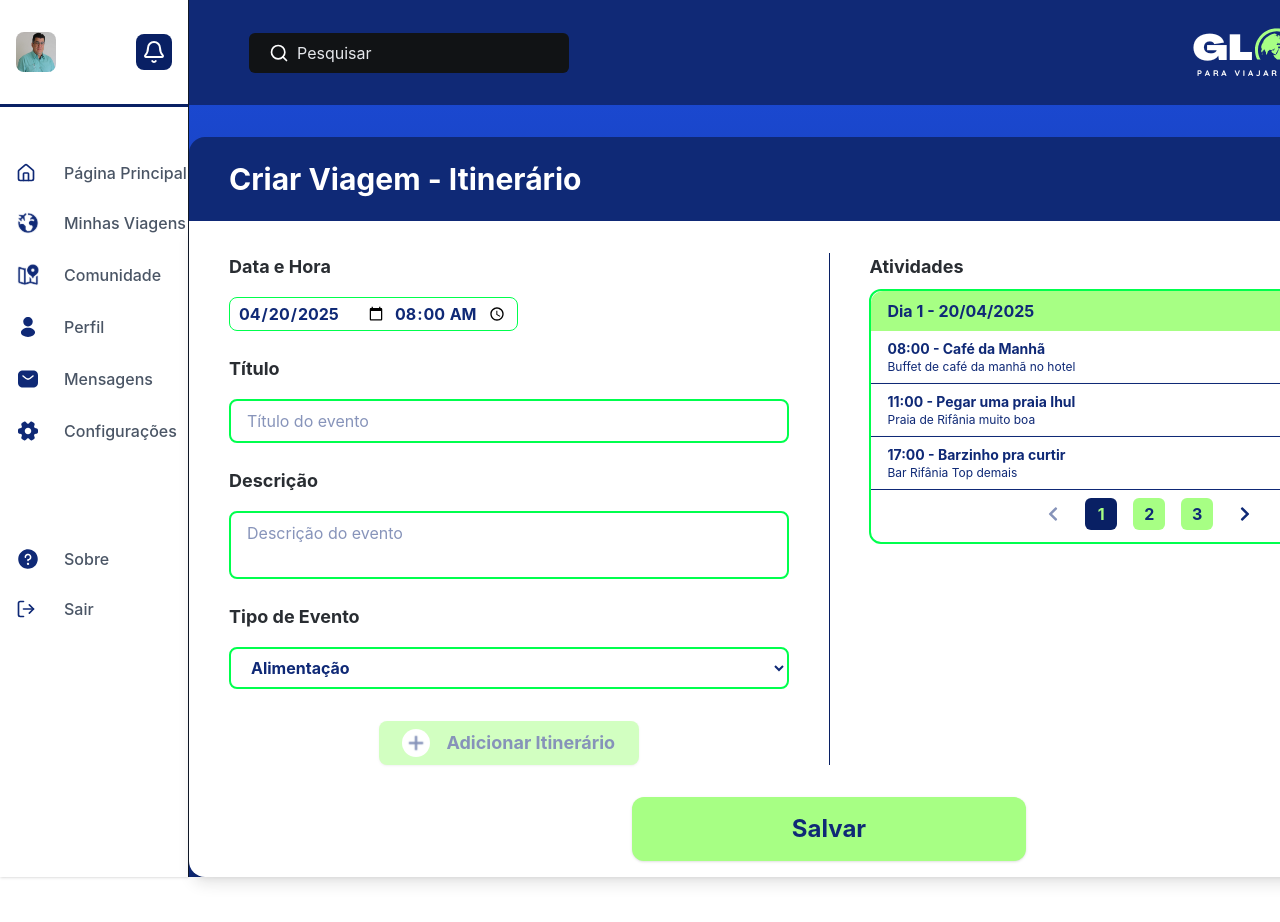
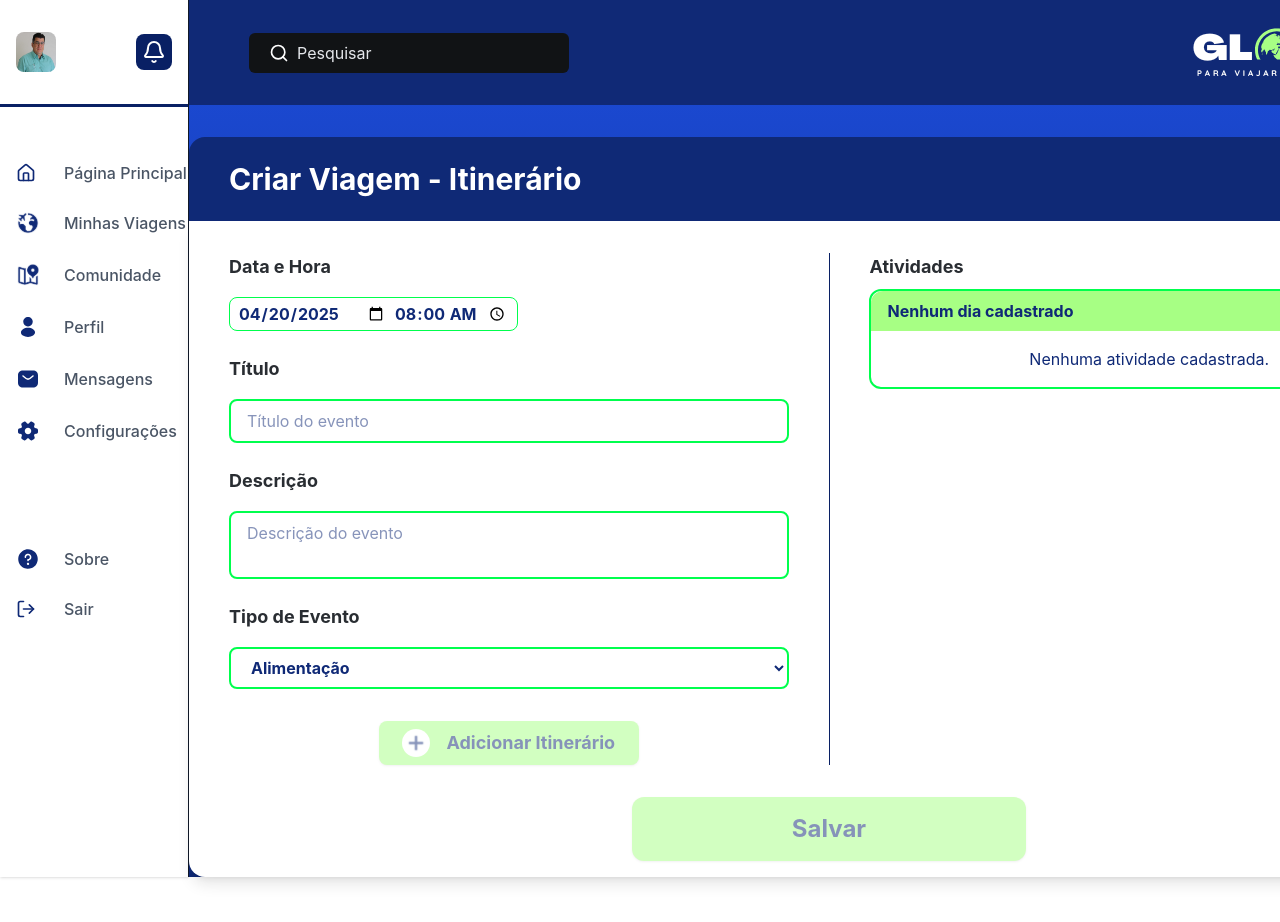
Before and after one commit to florgust/frontend-globix, a Next.js app: page /trip_itinerary in a window 1280 px wide. Shown: the top 922 px of the page. Built offline with nearby package versions, Linux system fonts and the light colour scheme.

Commit message:
SCRUM-117: ajuste

```diff
--- a/src/app/trip_itinerary/page.tsx
+++ b/src/app/trip_itinerary/page.tsx
@@ -2,65 +2,21 @@
 import React, { useState } from "react";
 import SidebarMenu from "../../components/ui/SidebarMenu";
 import { HeaderPages } from "@/components/ui/header";
-import { FiTrash2 } from "react-icons/fi";
-import { FaChevronLeft, FaChevronRight } from "react-icons/fa";
 import { Itinerary } from "@/components/ui/Itinerary";
 
-const initialItineraries = [
-    {
-        day: 1,
-        date: "20/04/2025",
-        activities: [
-            {
-                time: "08:00",
-                title: "Café da Manhã",
-                description: "Buffet de café da manhã no hotel",
-                type: "Alimentação",
-            },
-            {
-                time: "11:00",
-                title: "Pegar uma praia Ihul",
-                description: "Praia de Rifânia muito boa",
-                type: "Passeio",
-            },
-            {
-                time: "17:00",
-                title: "Barzinho pra curtir",
-                description: "Bar Rifânia Top demais",
-                type: "Passeio",
-            },
-        ],
-    },
-    {
-        day: 2,
-        date: "21/04/2025",
-        activities: [
-            {
-                time: "08:00",
-                title: "Café da Manhã",
-                description: "Buffet de café da manhã no hotel",
-                type: "Alimentação",
-            },
-            {
-                time: "11:00",
-                title: "Pegar uma praia Ihul",
-                description: "Praia de Rifânia muito boa",
-                type: "Passeio",
-            },
-            {
-                time: "17:00",
-                title: "Barzinho pra curtir",
-                description: "Bar Rifânia Top demais",
-                type: "Passeio",
-            },
-        ],
-    },
-    {
-        day: 3,
-        date: "22/04/2025",
-        activities: [],
-    },
-];
+
+interface Activity {
+    time: string;
+    title: string;
+    description: string;
+    type: string;
+}
+
+interface ItineraryDay {
+    day: number;
+    date: string;
+    activities: Activity[];
+}
 
 const eventTypes = [
     "Alimentação",
@@ -71,7 +27,7 @@ const eventTypes = [
 ];
 
 export default function TripItinerary() {
-    const [itineraries, setItineraries] = useState(initialItineraries);
+    const [itineraries, setItineraries] = useState<ItineraryDay[]>([]);
     const [currentPage, setCurrentPage] = useState(0);
 
     // Form state
@@ -170,11 +126,11 @@ export default function TripItinerary() {
             prev.map((it, idx) =>
                 idx === currentPage
                     ? {
-                          ...it,
-                          activities: it.activities.filter(
-                              (_, i) => i !== activityIdx
-                          ),
-                      }
+                        ...it,
+                        activities: it.activities.filter(
+                            (_, i) => i !== activityIdx
+                        ),
+                    }
                     : it
             )
         );
@@ -182,11 +138,13 @@ export default function TripItinerary() {
 
     // Remove entire day
     const handleRemoveDay = (dayIdx: number) => {
-        if (itineraries.length <= 1) return;
         setItineraries((prev) => prev.filter((_, idx) => idx !== dayIdx));
-        if (currentPage >= itineraries.length - 1) {
-            setCurrentPage(itineraries.length - 2);
-        }
+        // Ajusta a página atual para não ficar fora do índice
+        setCurrentPage((prevPage) => {
+            if (dayIdx === 0) return 0;
+            if (prevPage >= itineraries.length - 1) return itineraries.length - 2 >= 0 ? itineraries.length - 2 : 0;
+            return prevPage;
+        });
     };
 
     // Pagination
@@ -199,35 +157,35 @@ export default function TripItinerary() {
     };
 
     // Add new day
-    const handleAddDay = () => {
-        const nextDay = itineraries.length + 1;
-        const nextDate = new Date(itineraries[itineraries.length - 1].date
-            .split("/")
-            .reverse()
-            .join("-"));
-        nextDate.setDate(nextDate.getDate() + 1);
-        const formattedDate = nextDate
-            .toLocaleDateString("pt-BR")
-            .split("/")
-            .join("/");
-        setItineraries([
-            ...itineraries,
-            { day: nextDay, date: formattedDate, activities: [] },
-        ]);
-        setCurrentPage(itineraries.length);
-    };
+    // const handleAddDay = () => {
+    //     const nextDay = itineraries.length + 1;
+    //     const nextDate = new Date(itineraries[itineraries.length - 1].date
+    //         .split("/")
+    //         .reverse()
+    //         .join("-"));
+    //     nextDate.setDate(nextDate.getDate() + 1);
+    //     const formattedDate = nextDate
+    //         .toLocaleDateString("pt-BR")
+    //         .split("/")
+    //         .join("/");
+    //     setItineraries([
+    //         ...itineraries,
+    //         { day: nextDay, date: formattedDate, activities: [] },
+    //     ]);
+    //     setCurrentPage(itineraries.length);
+    // };
 
-    // Format date for input
-    const getInputDate = (dateStr: string) => {
-        const [day, month, year] = dateStr.split("/");
-        return `${year}-${month.padStart(2, "0")}-${day.padStart(2, "0")}`;
-    };
+    // // Format date for input
+    // const getInputDate = (dateStr: string) => {
+    //     const [day, month, year] = dateStr.split("/");
+    //     return `${year}-${month.padStart(2, "0")}-${day.padStart(2, "0")}`;
+    // };
 
-    // Format date for display
-    const getDisplayDate = (dateStr: string) => {
-        const [year, month, day] = dateStr.split("-");
-        return `${day}/${month}/${year}`;
-    };
+    // // Format date for display
+    // const getDisplayDate = (dateStr: string) => {
+    //     const [year, month, day] = dateStr.split("-");
+    //     return `${day}/${month}/${year}`;
+    // };
 
     return (
         <div className="flex min-h-screen bg-gradient-to-b from-[#1C4CDC] to-[#0F2976]">
--- a/src/components/ui/Itinerary.tsx
+++ b/src/components/ui/Itinerary.tsx
@@ -25,7 +25,6 @@ interface ItineraryProps {
     setCurrentPage: (idx: number) => void;
 }
 
-// Troque para export function Itinerary
 export function Itinerary({
     itineraries,
     currentPage,
@@ -35,6 +34,28 @@ export function Itinerary({
     handleNext,
     setCurrentPage,
 }: ItineraryProps) {
+    if (!itineraries.length) {
+        return (
+            <div className="flex flex-col w-1/2">
+                <div className="font-bold text-[#292D32] text-lg mb-2">
+                    Atividades
+                </div>
+                <div className="rounded-xl mb-2 border-2 border-[#00FF4D] p-0">
+                    <div className="flex items-center justify-between bg-[#A7FF84] rounded-t-xl px-4 py-2 m-0">
+                        <span className="font-bold text-[#0F2976] text-base">
+                            Nenhum dia cadastrado
+                        </span>
+                    </div>
+                    <div className="flex flex-col px-0 py-0 max-h-[22rem] overflow-y-auto">
+                        <span className="text-[#0F2976] text-center py-4">
+                            Nenhuma atividade cadastrada.
+                        </span>
+                    </div>
+                </div>
+            </div>
+        );
+    }
+
     return (
         <div className="flex flex-col w-1/2">
             <div className="font-bold text-[#292D32] text-lg mb-2">
@@ -93,8 +114,7 @@ export function Itinerary({
                 {/* Paginação DENTRO da borda verde */}
                 <div className="flex items-center justify-center gap-4 mt-2 px-4 pb-3">
                     <button
-                        className={`p-2 rounded-full text-[#0F2976] ${
-                            currentPage === 0 ? "opacity-50 cursor-not-allowed" : "cursor-pointer"
+                        className={`p-2 rounded-full text-[#0F2976] ${currentPage === 0 ? "opacity-50 cursor-not-allowed" : "cursor-pointer"
                             }`}
                         onClick={currentPage === 0 ? undefined : handlePrev}
                         disabled={currentPage === 0}
@@ -105,8 +125,7 @@ export function Itinerary({
                     {itineraries.map((_, idx) => (
                         <button
                             key={idx}
-                            className={`w-8 h-8 font-bold rounded-md cursor-pointer ${
-                                idx === currentPage
+                            className={`w-8 h-8 font-bold rounded-md cursor-pointer ${idx === currentPage
                                 ? "bg-[#092064] text-[#A7FF84]"
                                 : "bg-[#A7FF84] text-[#0F2976] hover:bg-[#86EE60]"
                                 }`}
@@ -116,8 +135,7 @@ export function Itinerary({
                         </button>
                     ))}
                     <button
-                        className={`p-2 rounded-full text-[#0F2976] ${
-                            currentPage === itineraries.length - 1
+                        className={`p-2 rounded-full text-[#0F2976] ${currentPage === itineraries.length - 1
                             ? "opacity-50 cursor-not-allowed"
                             : "cursor-pointer"
                             }`}
```
Lines whose indentation alone changed are shown as unchanged.
